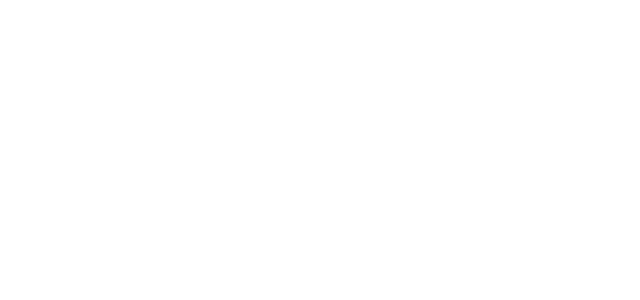
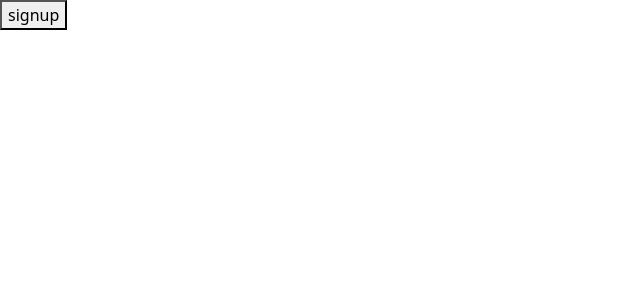
Before and after one commit to Faten01alsafadi/idea-board-team, a React (Vite) app: page / in a window 1280 px wide. Shown: the top 300 px of the page, without its empty margins (0-640 px from the left). Built offline with nearby package versions, Linux system fonts and the light colour scheme.

Commit message:
Refactor layout and update routing structure

```diff
--- /dev/null
+++ b/db.json
@@ -0,0 +1,5 @@
+{
+
+"users": [],
+"ideas": []
+}
--- a/package.json
+++ b/package.json
@@ -11,10 +11,12 @@
   },
   "dependencies": {
     "bootstrap": "^5.3.8",
+    "json-server": "^1.0.0-beta.6",
     "react": "^19.2.0",
     "react-bootstrap": "^2.10.10",
     "react-dom": "^19.2.0",
-    "react-icons": "^5.5.0"
+    "react-icons": "^5.5.0",
+    "react-router": "^7.13.0"
   },
   "devDependencies": {
     "@eslint/js": "^9.39.1",
--- a/src/App.jsx
+++ b/src/App.jsx
@@ -1,3 +1,7 @@
+import { BrowserRouter, Route, Routes } from "react-router"
+import SignUp from "./pages/SignUp/SignUp"
+import SignIn from "./pages/SignIn/SignIn"
+import Landing from "./pages/Landing/Landing"
 
 
 
@@ -8,7 +12,13 @@ function App() {
 
   return (
     <>
-
+   <BrowserRouter>
+      <Routes>
+        <Route path="/" element={<SignUp />} />
+        <Route path="/signin" element={<SignIn />} />
+        <Route path="/landing" element={<Landing />} />
+      </Routes>
+    </BrowserRouter>
     </>
   )
 }
--- /dev/null
+++ b/src/pages/Landing/Landing.jsx
@@ -0,0 +1,17 @@
+import React from 'react'
+
+
+function Landing() {
+  return (
+    // استدعو اقسامكن هون بدل بال
+    // App
+    // بالترتيب الصحيح
+    <div>
+        {/* مثال */}
+      {/* <Nav/> */}
+      {/* <Hero/> */}
+    </div>
+  )
+}
+
+export default Landing
--- /dev/null
+++ b/src/pages/SignIn/SignIn.jsx
@@ -0,0 +1,14 @@
+import React from 'react'
+import { Link } from 'react-router'
+
+function SignIn() {
+  return (
+    <div>
+    <Link to= "/landing">
+     <button>signin</button>
+      </Link>
+    </div>
+  )
+}
+
+export default SignIn
--- /dev/null
+++ b/src/pages/SignUp/SignUp.jsx
@@ -0,0 +1,14 @@
+import React from 'react'
+import { Link } from 'react-router'
+
+function SignUp() {
+  return (
+    <div>
+      <Link to= "/signin">
+     <button>signup</button>
+      </Link>
+    </div>
+  )
+}
+
+export default SignUp
```
Also changed, not shown: public/assets/images/photo-1745847768382-816bfc32e1bb.jpg (added), src/main.jsx (line endings or trailing spaces), 1 other file (tests, documents, lock files or other folders).
